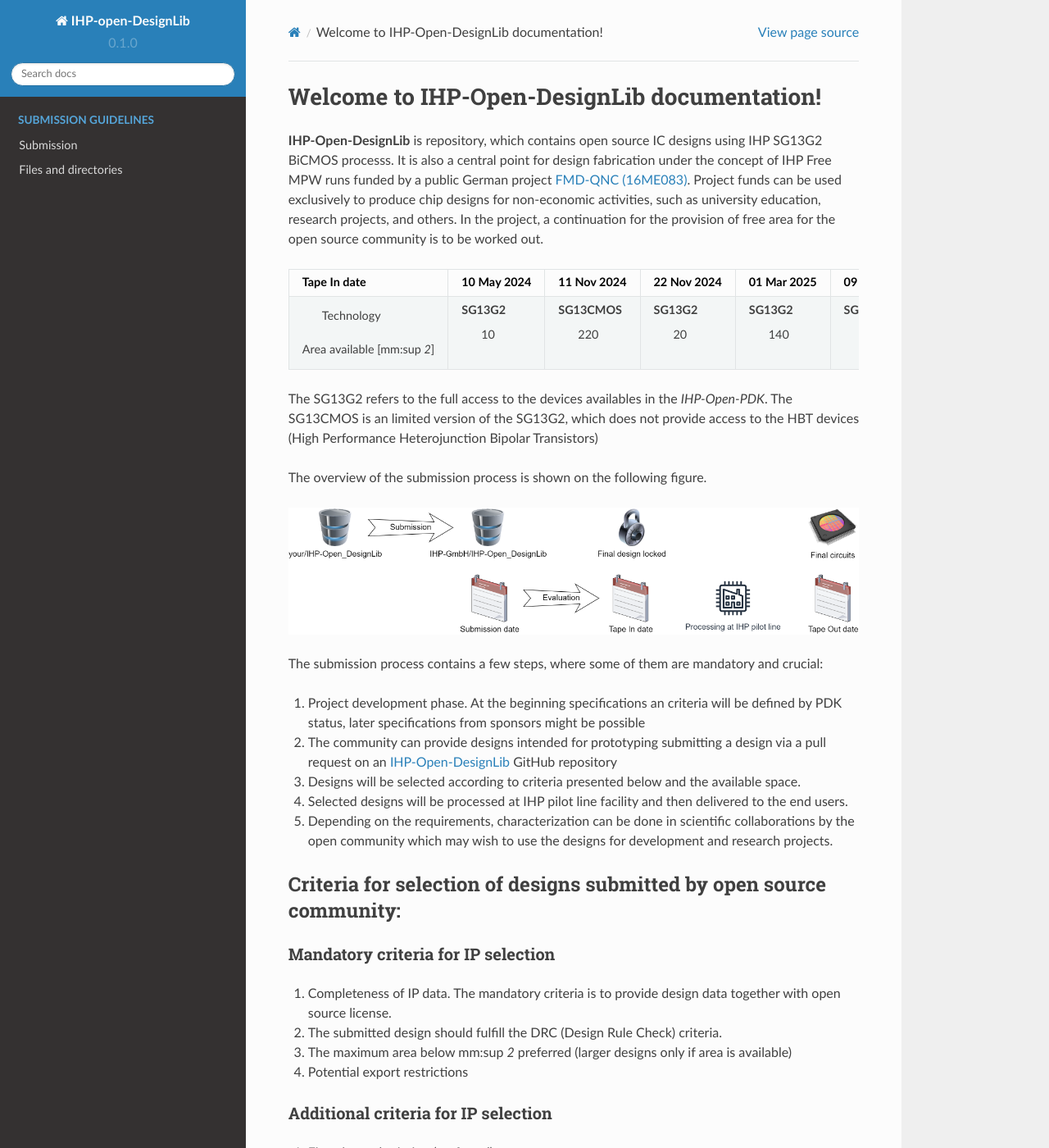
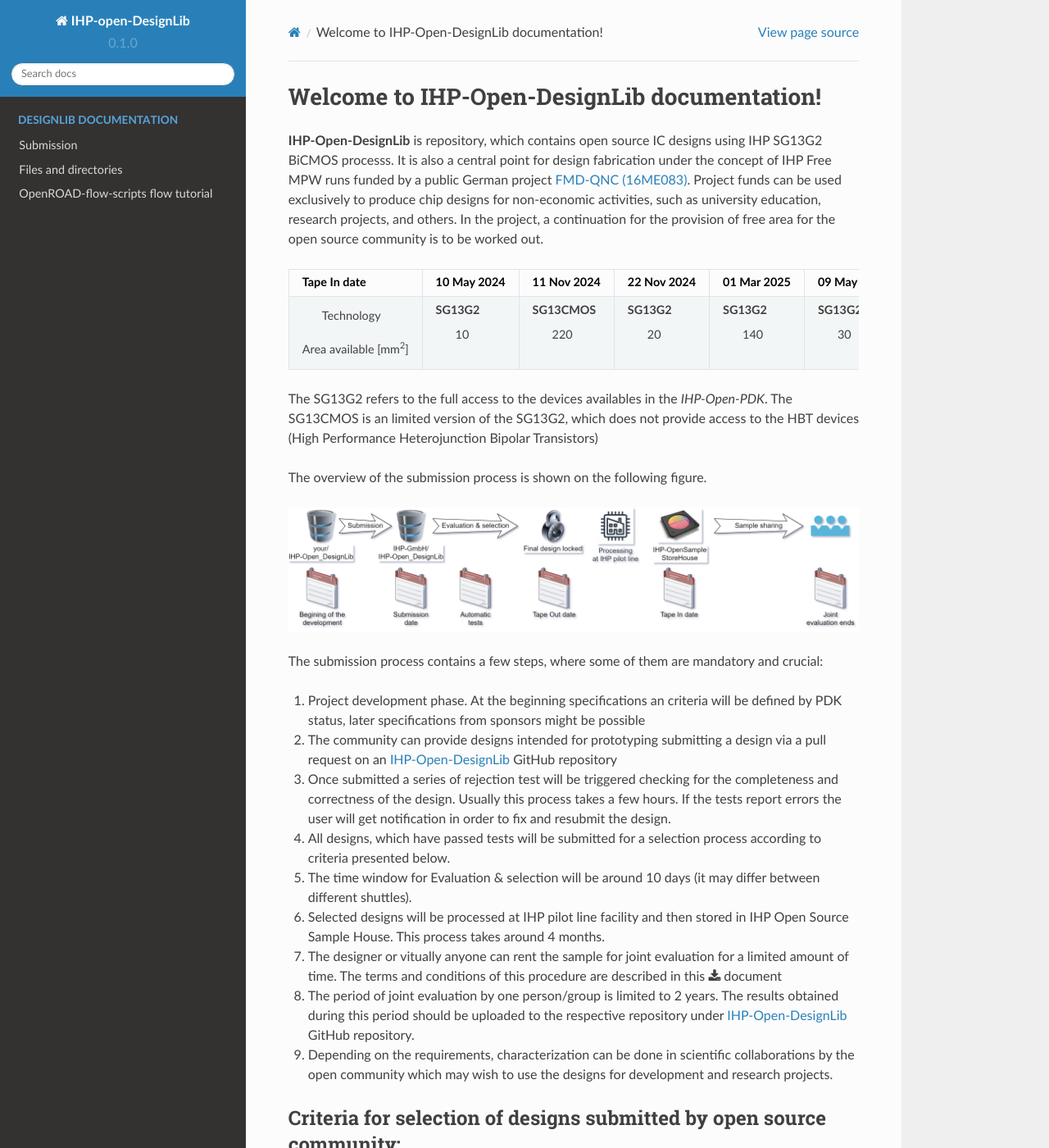
Before and after one commit to IHP-GmbH/IHP-Open-DesignLib, a Sphinx documentation site: the page built from docs/source/index.rst, in a window 1280 px wide and 1400 px high. Shown: the whole window at 82% size. Built offline with Sphinx 7.4.7 and the Read the Docs theme 2.0.0, drawn with Linux system fonts in a browser that asks for light colours; some of the changed text lies outside the part shown.

```diff
--- a/docs/source/index.rst
+++ b/docs/source/index.rst
@@ -11,12 +11,11 @@ In the project, a continuation for the provision of free area for the open sourc
 |         Tape In date          | 10 May 2024 | 11 Nov 2024 | 22 Nov 2024 | 01 Mar 2025 | 09 May 2025 | 18 Jul 2025 | 15 Sep 2025 |
 +===============================+=============+=============+=============+=============+=============+=============+=============+
 |          Technology           |   SG13G2    |  SG13CMOS   |   SG13G2    |   SG13G2    |   SG13G2    |   SG13G2    |  SG13CMOS   |
-| Area available [mm\ :sup `2`] |     10      |     220     |     20      |     140     |     30      |     30      |     220     |
+| Area available [mm\ :sup:`2`] |     10      |     220     |     20      |     140     |     30      |     30      |     220     |
 +-------------------------------+-------------+-------------+-------------+-------------+-------------+-------------+-------------+
 
 The SG13G2 refers to the full access to the devices availables in the `IHP-Open-PDK`.
 The SG13CMOS is an limited version of the SG13G2, which does not provide access to the HBT devices (High Performance Heterojunction Bipolar Transistors)
-
 
 The overview of the submission process is shown on the following figure.
 
@@ -27,8 +26,13 @@ The submission process contains a few steps, where some of them are mandatory an
 
 #.  Project development phase. At the beginning specifications an criteria will be defined by PDK status, later specifications from sponsors might be possible
 #.  The community can provide designs intended for prototyping submitting a design via a pull request on an `IHP-Open-DesignLib <https://github.com/IHP-GmbH/IHP-Open-DesignLib>`_ GitHub repository
-#.  Designs will be selected according to criteria presented below and the available space.
-#.  Selected designs will be processed at IHP pilot line facility and then delivered to the end users.
+#.  Once submitted a series of rejection test will be triggered checking for the completeness and correctness of the design. Usually this process takes a few hours. If the tests report errors the
+    user will get notification in order to fix and resubmit the design.
+#.  All designs, which have passed tests will be submitted for a selection process according to criteria presented below.
+#.  The time window for Evaluation & selection will be around 10 days (it may differ between different shuttles).
+#.  Selected designs will be processed at IHP pilot line facility and then stored in IHP Open Source Sample House. This process takes around 4 months.
+#.  The designer or vitually anyone can rent the sample for joint evaluation for a limited amount of time. The terms and conditions of this procedure are described in this :download:`document <doc/samples.rtf>`
+#.  The period of joint evaluation by one person/group is limited to 2 years. The results obtained during this period should be uploaded to the respective repository under `IHP-Open-DesignLib <https://github.com/IHP-GmbH/IHP-Open-DesignLib>`_ GitHub repository.
 #.  Depending on the requirements, characterization can be done in scientific collaborations by the open community which may wish to use the designs for development and research projects.
 
 
@@ -38,7 +42,7 @@ Mandatory criteria for IP selection
 ============================================
 #. Completeness of IP data. The mandatory criteria is to provide design data together with open source license.
 #. The submitted design should fulfill the DRC (Design Rule Check) criteria.
-#. The maximum area below  mm\ :sup `2` preferred (larger designs only if area is available)
+#. The maximum area below  2 mm\ :sup:`2` preferred (larger designs only if area is available)
 #. Potential export restrictions
 
 Additional criteria for IP selection
--- a/docs/source/toc-submission.rst
+++ b/docs/source/toc-submission.rst
@@ -1,6 +1,7 @@
   .. toctree::
-    :caption: Submission guidelines
-    :maxdepth: 1
+    :caption: DesignLib documentation
+    :maxdepth: 2
 
     submission
     files
+    orfs
```
Also changed, not shown: docs/source/orfs.rst (added, +73 -0 lines), docs/source/fig/subflow.png, 2 other files.
